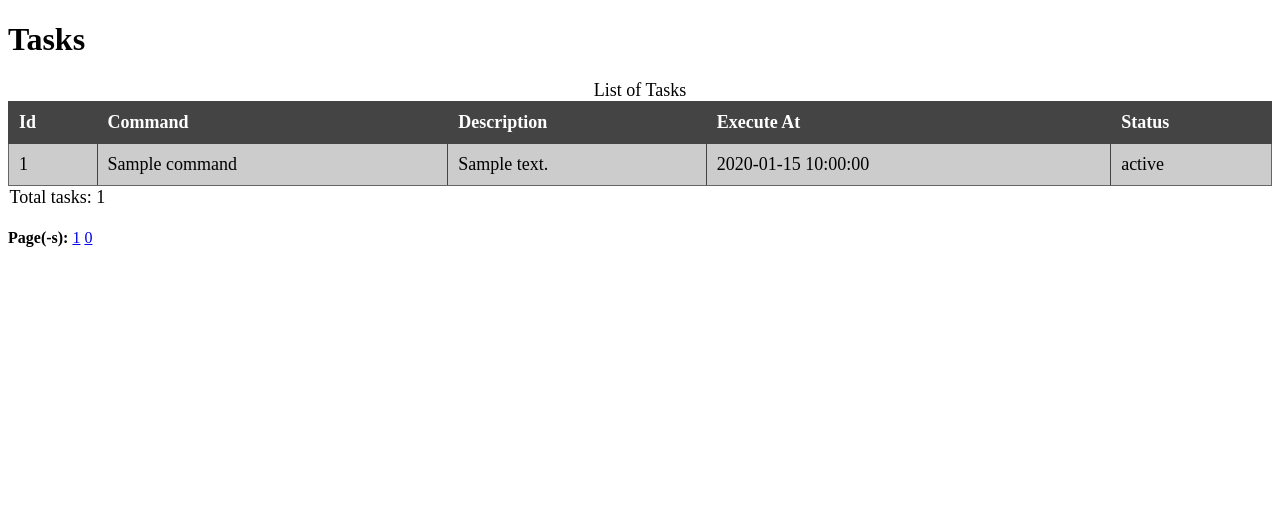
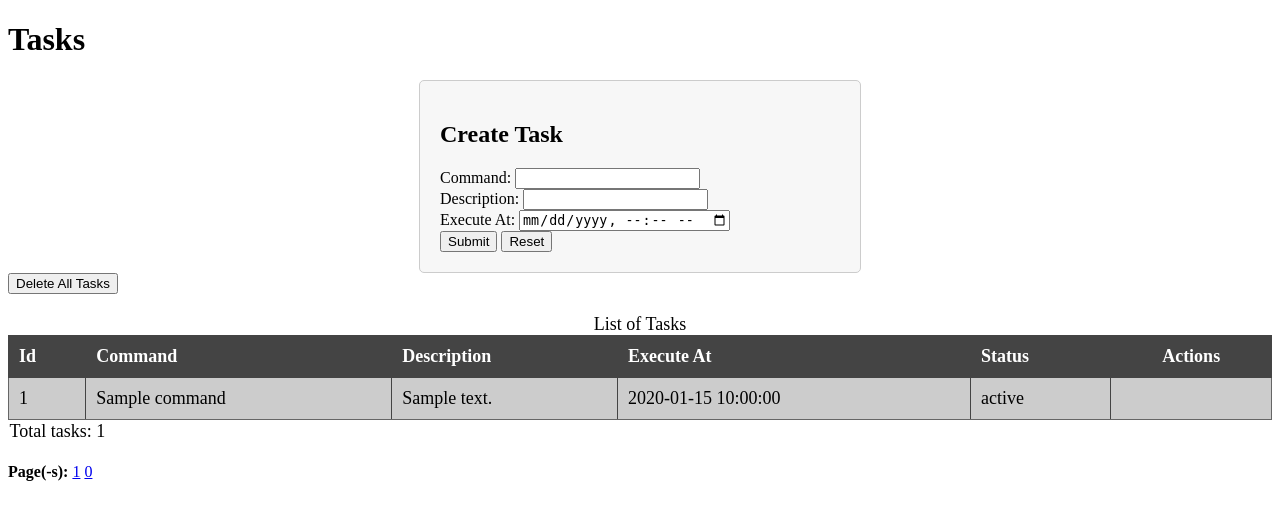
Before and after one commit to interview-examples/bb_SheduledDBCommandShell, a PHP site: template views/tasks/list.html.twig in a window 1280 px wide. Shown: the top 520 px of the page. Run offline with PHP 8.4, Linux system fonts and the light colour scheme; the template is opened without the code that fills it: most values are stand-ins (such as "Sample title", 1, 10 or a date in 2020); some libraries are stand-ins or nearby versions.

Commit message:
Refactored Router & TaskController. Created POST-requests.

```diff
--- /dev/null
+++ b/public/css/task-form.css
@@ -0,0 +1,38 @@
+table {
+    width: 100%;
+    border-collapse: collapse;
+    margin: 20px 0;
+    font-size: 18px;
+    text-align: left;
+}
+table thead th {
+    background-color: #444;
+    color: white;
+    padding: 10px;
+    border: 1px solid #444;
+}
+table tbody tr:nth-child(odd) {
+    background-color: #ccc;
+}
+table tbody tr:nth-child(even) {
+    background-color: #aaa;
+}
+table tbody td {
+    padding: 10px;
+    border: 1px solid #666;
+}
+table tbody td:not(:last-child) {
+    border-right: 1px solid #444;
+}
+.actions {
+    text-align: center;
+    margin-bottom: 10px;
+}
+.form-container {
+    max-width: 400px;
+    margin: 0 auto;
+    padding: 20px;
+    border: 1px solid #ccc;
+    border-radius: 5px;
+    background-color: #f7f7f7;
+}
--- a/public/index.php
+++ b/public/index.php
@@ -5,8 +5,11 @@ require __DIR__ . '/../config/entrypoint.php';
 $router->addRoute('GET', '/', function() use ($taskController) {
     $taskController->list();
 });
+$router->addRoute('POST', '/', function() use ($taskController) {
+    $taskController->taskAction();
+});
 $router->addRoute('GET', '/list', function() use ($taskController) {
-    $page = $_GET['page'] ?? 1; // FixMe: Resolved operands types are not complimentary, while they should be ([string, array] vs [int])
+    $page = $_GET['page'] ?? '1';
     $taskController->list((int)$page);
 });
 $router->addRoute('POST', '/create', function() use ($taskController) {
--- /dev/null
+++ b/public/js/task-form.js
@@ -0,0 +1,32 @@
+function editTask(id, command, description, executeAt) {
+    document.getElementById('taskId').value = id;
+    document.getElementById('command').value = command;
+    document.getElementById('description').value = description;
+    document.getElementById('executeAt').value = executeAt;
+    document.getElementById('formTitle').innerText = 'Edit Task';
+    document.getElementById('action').value = 'edit';
+}
+
+function resetForm() {
+    document.getElementById('taskId').value = '';
+    document.getElementById('command').value = '';
+    document.getElementById('description').value = '';
+    document.getElementById('executeAt').value = '';
+    document.getElementById('formTitle').innerText = 'Create Task';
+    document.getElementById('action').value = 'create';
+}
+
+function deleteTask(id) {
+    if (confirm('Are you sure you want to delete this task?')) {
+        document.getElementById('taskId').value = id;
+        document.getElementById('action').value = 'delete';
+        document.getElementById('taskForm').submit();
+    }
+}
+
+function deleteAllTasks() {
+    if (confirm('Are you sure you want to delete all tasks?')) {
+        document.getElementById('action').value = 'deleteAll';
+        document.getElementById('taskForm').submit();
+    }
+}
--- a/views/tasks/empty_list.html.twig
+++ b/views/tasks/empty_list.html.twig
@@ -3,9 +3,13 @@
 <head>
     <meta charset="utf-8">
     <title>Tasks</title>
+    <script src="https://code.jquery.com/jquery-3.6.0.min.js"></script>
+    <script src="/js/task-form.js"></script>
+    <link rel="stylesheet" href="/css/task-form.css">
 </head>
 <body>
     <h1>Tasks</h1>
     <h2>No tasks defined yet.</h2>
+    {% include 'tasks/task_form.html.twig' %}
 </body>
 </html>
--- a/views/tasks/list.html.twig
+++ b/views/tasks/list.html.twig
@@ -3,37 +3,17 @@
 <head>
     <meta charset="utf-8">
     <title>Tasks</title>
-    <style>
-        table {
-            width: 100%;
-            border-collapse: collapse;
-            margin: 20px 0;
-            font-size: 18px;
-            text-align: left;
-        }
-        table thead th {
-            background-color: #444;
-            color: white;
-            padding: 10px;
-            border: 1px solid #444;
-        }
-        table tbody tr:nth-child(odd) {
-            background-color: #ccc;
-        }
-        table tbody tr:nth-child(even) {
-            background-color: #aaa;
-        }
-        table tbody td {
-            padding: 10px;
-            border: 1px solid #666;
-        }
-        table tbody td:not(:last-child) {
-            border-right: 1px solid #444;
-        }
-    </style>
+    <link rel="stylesheet" href="/css/task-form.css">
+    <script src="https://code.jquery.com/jquery-3.6.0.min.js"></script>
+    <script src="/js/task-form.js"></script>
 </head>
 <body>
     <h1>Tasks</h1>
+
+    {% include 'tasks/task_form.html.twig' %}
+
+    <button onclick="deleteAllTasks()">Delete All Tasks</button>
+
     <table>
         <caption>List of Tasks</caption>
         <thead>
@@ -43,6 +23,7 @@
                 <th>Description</th>
                 <th>Execute At</th>
                 <th>Status</th>
+                <th class="actions">Actions</th>
             </tr>
         </thead>
         <tbody>
@@ -53,12 +34,20 @@
                 <td>{{ task.getDescription() }}</td>
                 <td>{{ task.getExecuteAt() }}</td>
                 <td{% if task.getStatus() == 'error' %} style="color: red;" {% elseif task.getStatus() == 'executed' %} style="color: green;" %} {% endif %}>{{ task.getStatus() }}</td>
+                <td class="actions">
+                    {% if task.getStatus() == 'pending' %}
+                        <button onclick="editTask('{{ task.getId() }}', '{{ task.getCommand() }}', '{{ task.getDescription() }}', '{{ task.getExecuteAt() }}')">Edit</button>
+                    {% endif %}
+                    {% if task.getStatus() == 'pending' or task.getStatus() == 'error' %}
+                        <button onclick="deleteTask('{{ task.getId() }}')">Delete</button>
+                    {% endif %}
+                </td>
             </tr>
         {% endfor %}
         </tbody>
         <tfoot>
             <tr>
-                <td colspan="5">Total tasks: {{ totalTasks }}</td>
+                <td colspan="6">Total tasks: {{ totalTasks }}</td>
             </tr>
         </tfoot>
     </table>
--- /dev/null
+++ b/views/tasks/task_form.html.twig
@@ -0,0 +1,19 @@
+<div class="form-container">
+    {#<form id="taskForm" method="post" action="?action=taskAction">#}
+    <form id="taskForm" method="post">
+        <input type="hidden" id="taskId" name="taskId">
+        <input type="hidden" id="action" name="action" value="create">
+
+        <div>
+            <h2 id="formTitle">Create Task</h2>
+            <label for="command">Command:</label>
+            <input type="text" id="command" name="command" required><br>
+            <label for="description">Description:</label>
+            <input type="text" id="description" name="description" required><br>
+            <label for="executeAt">Execute At:</label>
+            <input type="datetime-local" id="executeAt" name="executeAt" required><br>
+            <button type="submit">Submit</button>
+            <button type="button" onclick="resetForm()">Reset</button>
+        </div>
+    </form>
+</div>
```
Also changed, not shown: src/Controller/TaskController.php (+36 -0 lines).
